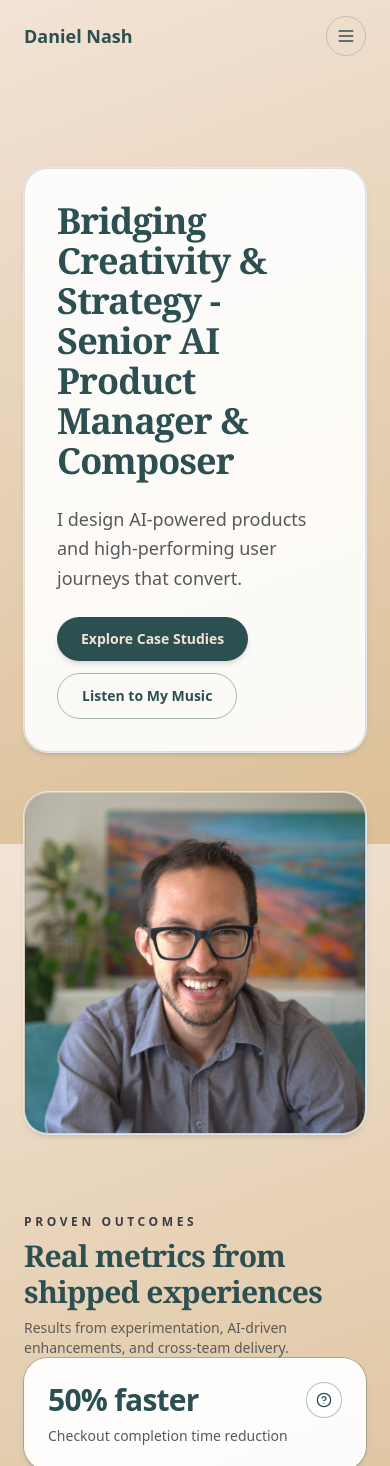
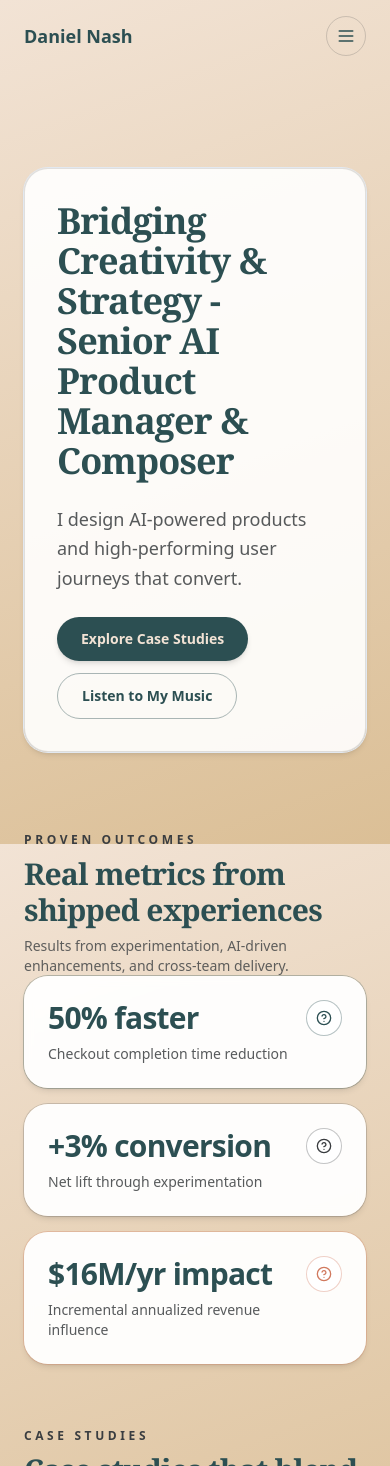
Before and after one commit to DanielNash1611/portfolio, a Next.js app: page / in a window 390 px wide. Shown: the top 1466 px of the page. Built offline with nearby package versions, Linux system fonts and the light colour scheme.

Commit message:
refactor(home): remove oversized portrait between hero and stats

```diff
--- a/sections/HomeHero.tsx
+++ b/sections/HomeHero.tsx
@@ -1,17 +1,8 @@
-import Image from "next/image";
 import Hero from "@/components/Hero";
-
-const heroPortrait = {
-  src: "/portraits/hero_square_photo.jpg",
-  width: 4024,
-  height: 4025,
-  alt: "Portrait of Daniel Nash smiling confidently against a warm, muted background."
-};
 
 const HomeHero = (): JSX.Element => {
   return (
     <section className="container pt-6 pb-4">
-      <div className="grid gap-10 lg:grid-cols-[1.1fr,0.9fr] lg:items-center">
       <Hero
         title="Bridging Creativity & Strategy - Senior AI Product Manager & Composer"
         subtitle="I design AI-powered products and high-performing user journeys that convert."
@@ -25,30 +16,6 @@ const HomeHero = (): JSX.Element => {
           variant: "ghost"
         }}
       />
-        <div className="relative isolate aspect-square overflow-hidden rounded-3xl border border-[#3A3D40]/15 bg-[#F2E3D5] shadow-md ring-1 ring-slate-200">
-          <Image
-            src={heroPortrait.src}
-            alt={heroPortrait.alt}
-            width={heroPortrait.width}
-            height={heroPortrait.height}
-            loading="lazy"
-            sizes="(min-width: 1024px) 28rem, 60vw"
-            className="h-full w-full object-cover"
-          />
-          <div
-            aria-hidden="true"
-            className="pointer-events-none absolute inset-0 bg-gradient-to-tr from-transparent via-transparent to-[#D17A5F]/20"
-          />
-          <div
-            aria-hidden="true"
-            className="pointer-events-none absolute inset-x-0 bottom-0 flex justify-start bg-gradient-to-t from-slate-900/60 via-slate-900/10 to-transparent p-4"
-          >
-            <span className="text-sm font-medium uppercase tracking-[0.2em] text-[#F2E3D5]">
-              Composer - Product Leader - AI Advocate
-            </span>
-          </div>
-        </div>
-      </div>
     </section>
   );
 };
```
Lines whose indentation alone changed are shown as unchanged.
